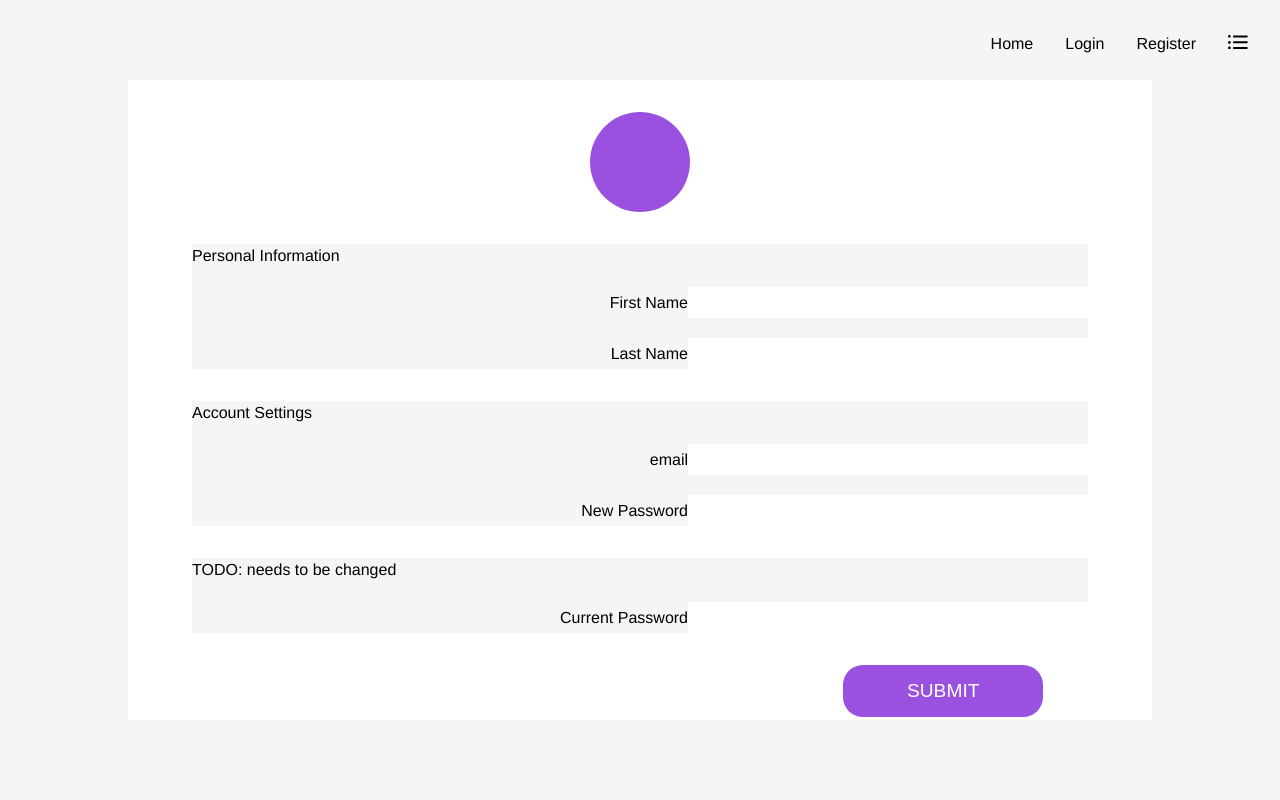
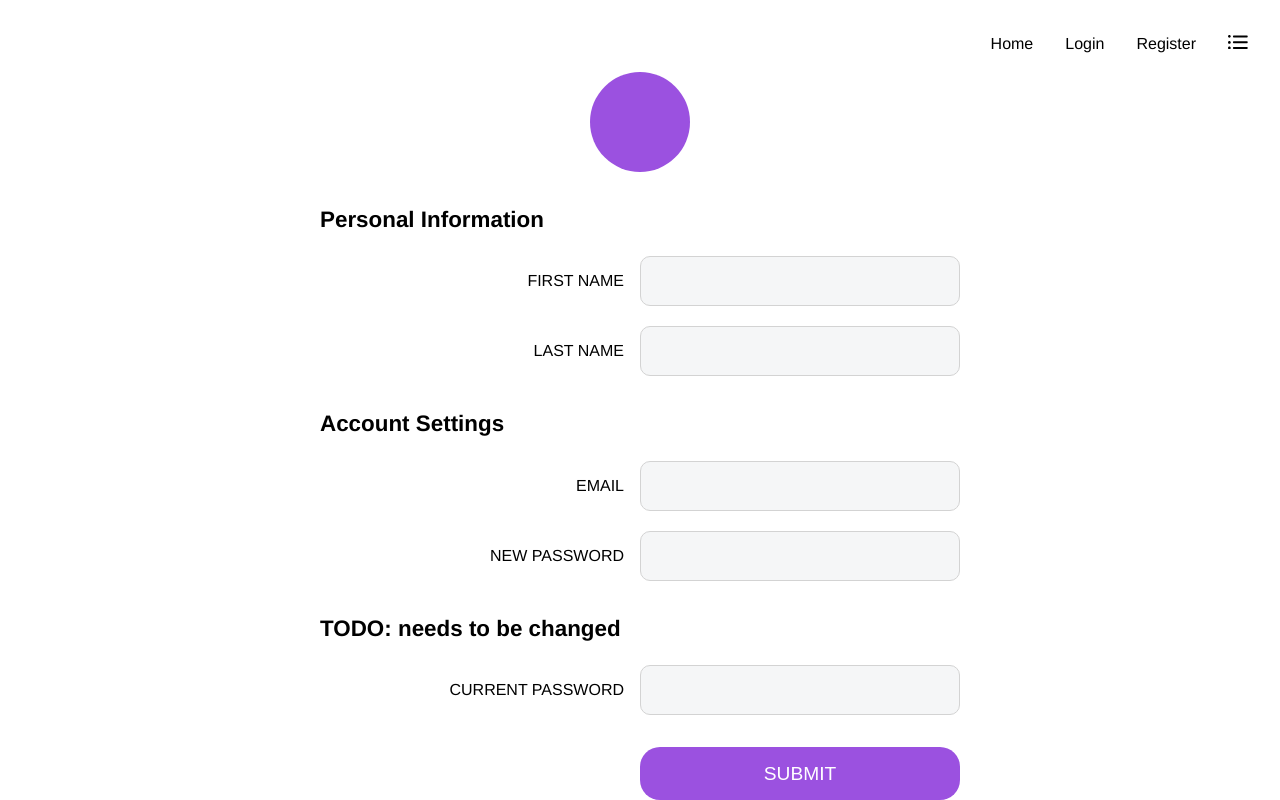
Before and after one commit to chingu-voyages/v11-bears-team-08, a React (Create React App) app in the folder client/: page /settings in a window 1280 px wide. Built offline with nearby package versions, Linux system fonts and the light colour scheme.

Commit message:
refactored styling to be consistent with login and register

```diff
--- a/client/src/pages/UserSettings/index.js
+++ b/client/src/pages/UserSettings/index.js
@@ -2,7 +2,6 @@ import React, { useState } from 'react'
 import styled from '@emotion/styled'
 
 const Container = styled.div`
-  background-color: whitesmoke;
   height: 100vh;
   display: grid;
   place-items: center;
@@ -10,9 +9,12 @@ const Container = styled.div`
 
 const Form = styled.form`
   background-color: white;
-  height: 80%;
-  width: 80%;
+  height: 90%;
+  width: 60%;
+  border-radius: 10px;
   padding: 2em 5%;
+  /* box-shadow: 0 2px 1px -1px rgba(0, 0, 0, 0.2), 0 1px 1px 0 rgba(0, 0, 0, 0.14),
+    0 1px 3px 0 rgba(0, 0, 0, 0.12); */
 `
 const Avatar = styled.div`
   background-color: #9b51e0;
@@ -23,10 +25,15 @@ const Avatar = styled.div`
 `
 
 const Input = styled.input`
-  background-color: white;
-  width: 400px;
-  padding: 5px 10px;
+  background-color: #f5f6f7;
+  width: 320px;
+  padding: 1rem 1.2rem;
   font-size: 1.1em;
+  border-width: 1px;
+  border-style: solid;
+  border-color: lightgrey;
+  font-size: 0.9rem;
+  border-radius: 10px;
 `
 
 const Label = styled.label`
@@ -35,27 +42,36 @@ const Label = styled.label`
   margin-top: 20px;
   text-align: right;
 `
+const LabelTitle = styled.span`
+  text-transform: uppercase;
+  margin-right: 1em;
+`
 const FieldSet = styled.fieldset`
-  background-color: whitesmoke;
+  margin: 2em 0;
 
-  margin: 2em 0;
+  min-width: 66.6%;
+
+  border-radius: 10px;
+`
+const Legend = styled.legend`
+  font-size: 1.4rem;
+  font-weight: bold;
 `
 
 const Button = styled.button`
   display: block;
   background-color: #9b51e0;
   padding: 0.8em 0.9em;
-  min-width: 200px;
+  min-width: 320px;
   border-radius: 20px;
   color: white;
   font-size: 1.2em;
   text-transform: uppercase;
   margin-left: auto;
-  margin-right: 5%;
 `
 const LabeledInput = ({ label, type, name, value, onChange }) => (
   <Label>
-    {label}
+    <LabelTitle>{label}</LabelTitle>
 
     <Input type={type} value={value} name={name} onChange={onChange} />
   </Label>
@@ -75,7 +91,7 @@ function UserSettings() {
         <Avatar />
         <FieldSet>
           <div>
-            <legend>Personal Information</legend>
+            <Legend>Personal Information</Legend>
           </div>
           <LabeledInput
             label="First Name"
@@ -92,7 +108,7 @@ function UserSettings() {
         </FieldSet>
         <FieldSet>
           <div>
-            <legend>Account Settings</legend>
+            <Legend>Account Settings</Legend>
           </div>
           <LabeledInput label="email" type="email" name="email" value={email} />
           <LabeledInput
@@ -105,7 +121,7 @@ function UserSettings() {
 
         <FieldSet>
           <div>
-            <legend>TODO: needs to be changed </legend>
+            <Legend>TODO: needs to be changed </Legend>
           </div>
           <LabeledInput
             label="Current Password"
```
